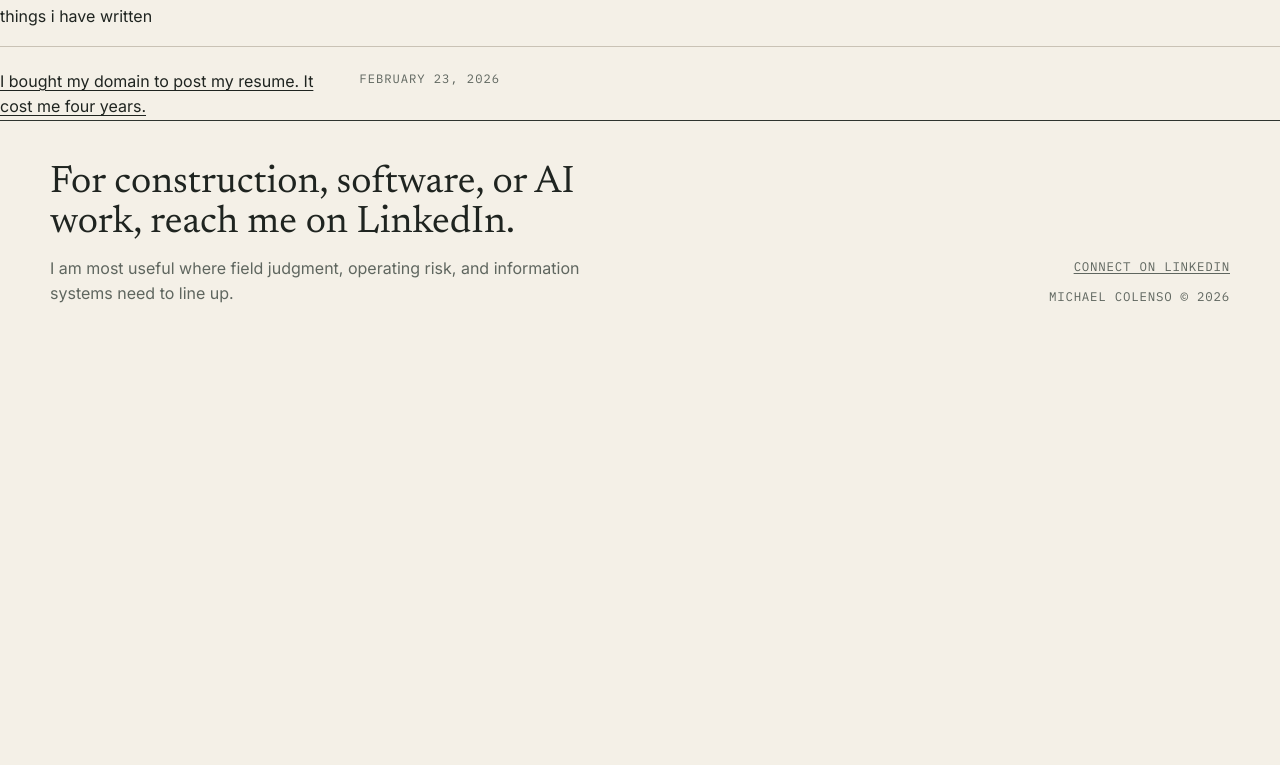
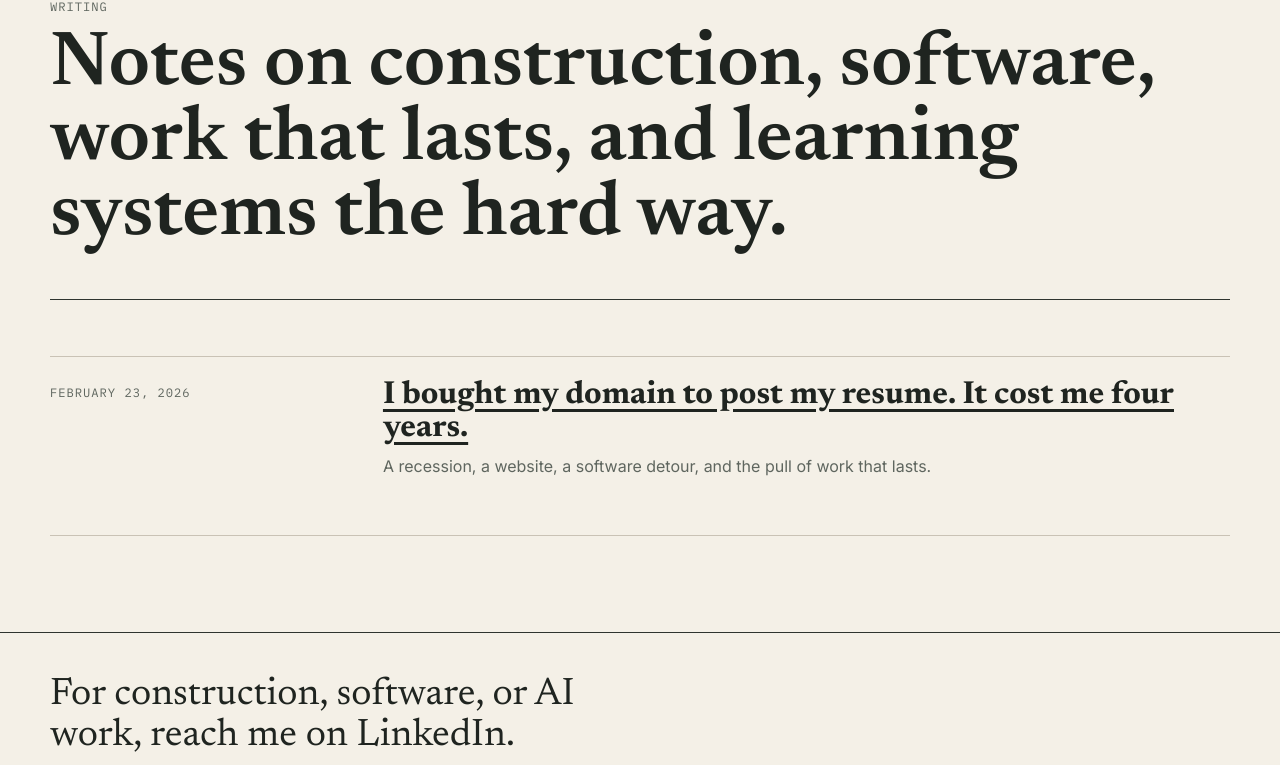
Before and after one commit to michaelcolenso/michaelcolenso.github.io, an Astro site: page /blog in a window 1280 px wide. Shown: the part 160-925 px from the top of the page. Before the commit the page ends 800 px from the top, so only its background shows below. Built offline with nearby package versions, Linux system fonts and the light colour scheme; Astro itself is replaced by a stand-in of ours.

Commit message:
feat: redesign writing pages

```diff
--- a/src/content/blog/2026-02-23-i-bought-my-domain-to-post-my-resume.md
+++ b/src/content/blog/2026-02-23-i-bought-my-domain-to-post-my-resume.md
@@ -1,6 +1,7 @@
 ---
 title: "I bought my domain to post my resume. It cost me four years."
 date: 2026-02-23
+tagline: "A recession, a website, a software detour, and the pull of work that lasts."
 ---
 
 In 2010, during the kind of recession that gives construction project managers time to think, I bought michaelcolenso.com. The plan was a resume site. Professional. Evidence I existed.
--- a/src/pages/blog/index.astro
+++ b/src/pages/blog/index.astro
@@ -6,20 +6,29 @@ const posts = (await getCollection('blog')).sort(
   (a, b) => b.data.date.getTime() - a.data.date.getTime()
 );
 ---
-<BaseLayout title="Blog — Michael Colenso" description="Writing by Michael Colenso.">
-  <div class="page-content">
-    <h1 class="page-title">Words</h1>
-    <p class="page-subtitle">things i have written</p>
+<BaseLayout title="Writing — Michael Colenso" description="Writing by Michael Colenso on construction, software, work that lasts, and learning systems the hard way.">
+  <div class="page-shell">
+    <header class="page-header">
+      <p class="eyebrow">Writing</p>
+      <h1 class="page-title">Notes on construction, software, work that lasts, and learning systems the hard way.</h1>
+    </header>
 
+    <section class="section">
       <ul class="post-list">
         {posts.map((post) => (
           <li class="post-list-item">
-          <a href={`/blog/${post.slug}`}>{post.data.title}</a>
+            <div>
               <span class="post-list-date">
                 {post.data.date.toLocaleDateString('en-US', { year: 'numeric', month: 'long', day: 'numeric' })}
               </span>
+            </div>
+            <div>
+              <h2><a href={`/blog/${post.slug}`}>{post.data.title}</a></h2>
+              {post.data.tagline && <p>{post.data.tagline}</p>}
+            </div>
           </li>
         ))}
       </ul>
+    </section>
   </div>
 </BaseLayout>
```
Also changed, not shown: src/pages/blog/[slug].astro (+13 -11 lines). Lines whose indentation alone changed are shown as unchanged.
